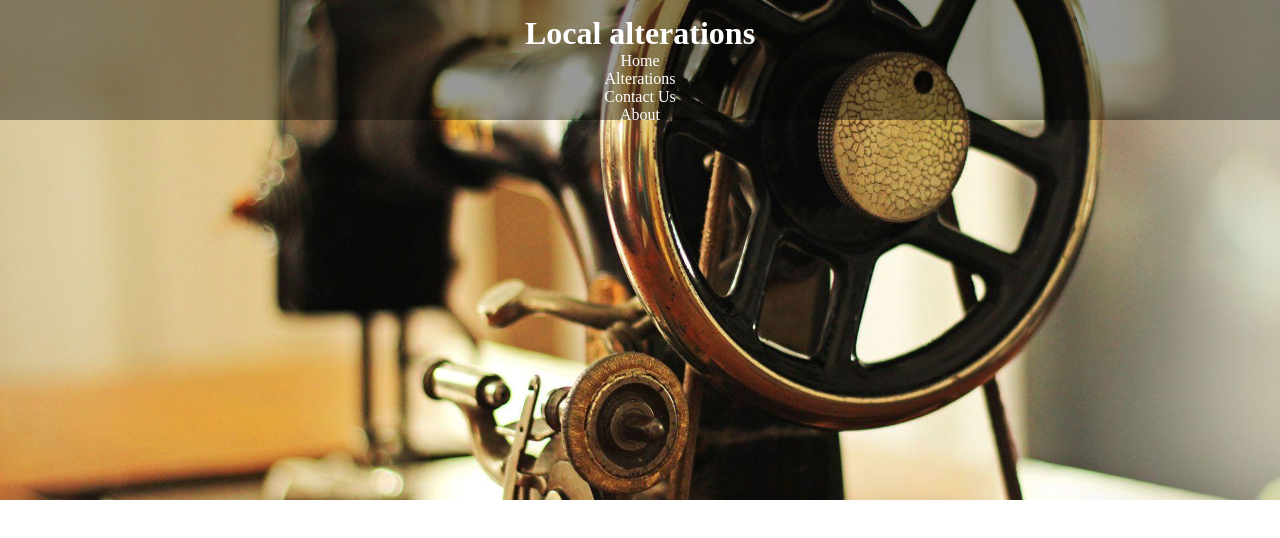
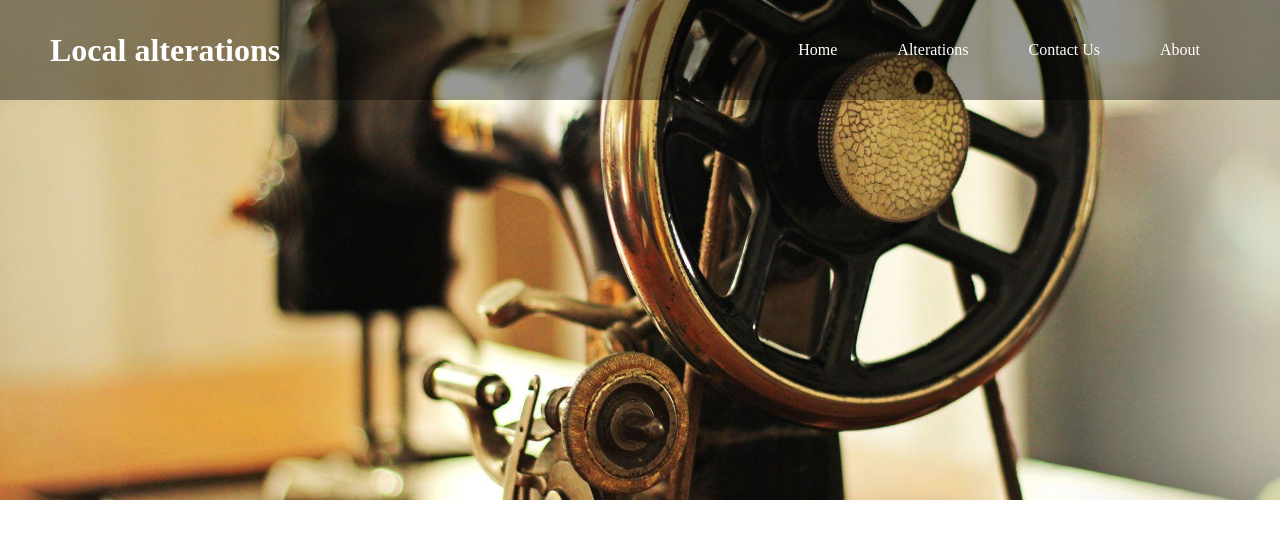
Before and after one commit to Aatthi/sketchpad, a plain HTML site: page index.html in a window 1280 px wide. Drawn offline with Linux system fonts and the light colour scheme.

Commit message:
Update style.css

```diff
--- a/style.css
+++ b/style.css
@@ -10,28 +10,23 @@
 	background-position: center;
 	background-repeat: no-repeat;
 	background-size: cover;
-	display: flex;
-	flex-direction: column;
-	align-items: flex-start;
 }
 
 .nav-bar {
 	display: flex;
-	flex-direction: column;
 	justify-content: space-between;
 	align-items: center;
 	width: 100%;
 	margin: 0 auto;
-	height: 120px;
+	height: 100px;
 	color: white;
 	background: rgba(0, 0, 0, 0.409);
-	padding: 15px 200px;
+	padding: 0 50px;
 }
 
 .navigation-tabs ul {
 	display: flex;
 	justify-content: center;
-	flex-direction: column;
 	align-items: center;
 }
 
```
